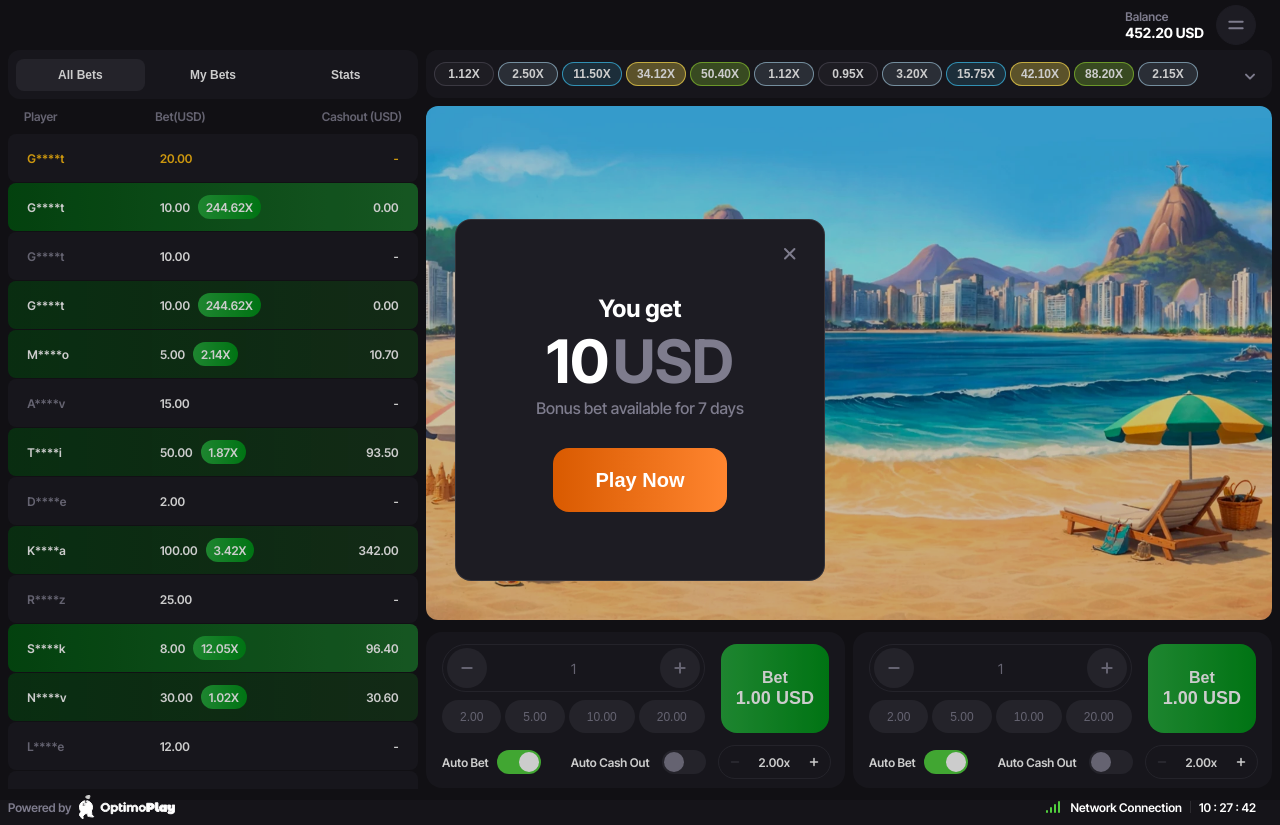
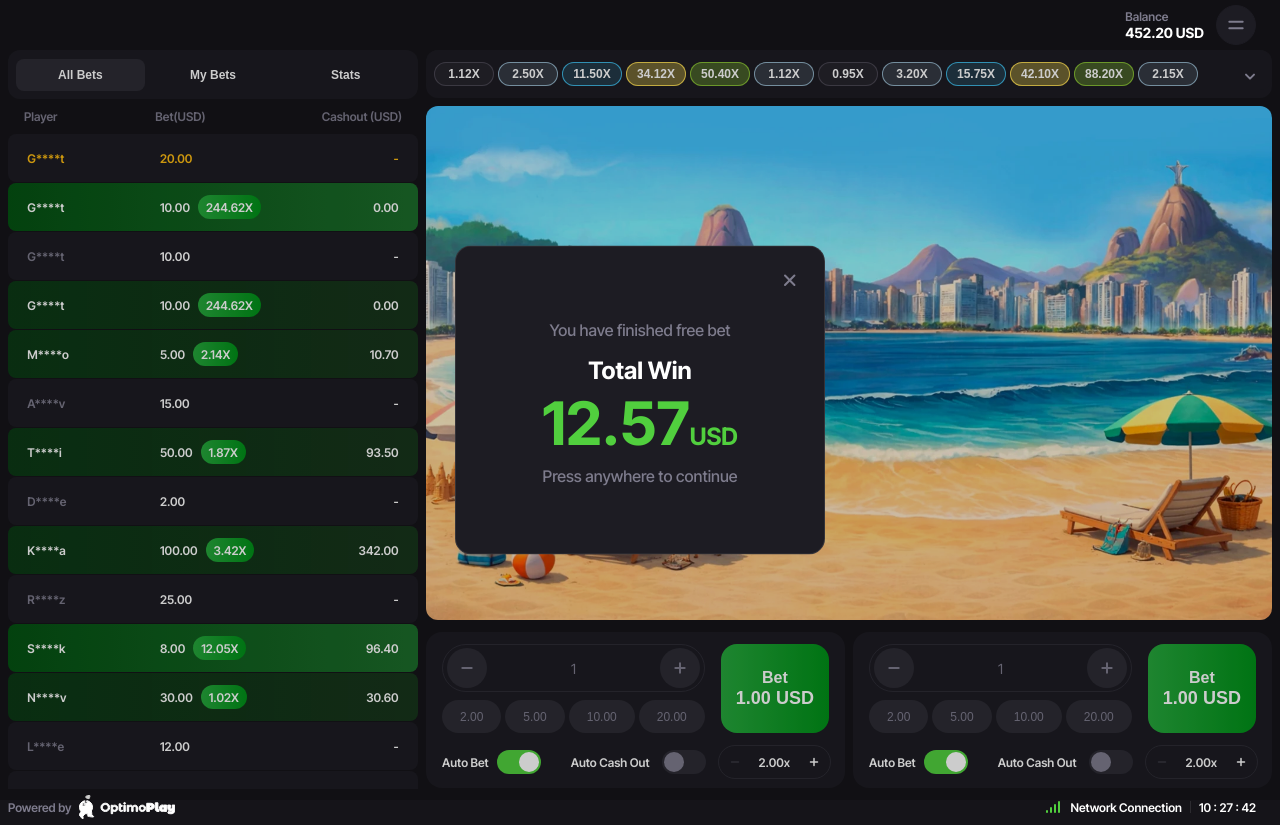
Before and after one commit to Allonos/optimogroup-task, a React (Vite) app: page / in a window 1280 px wide. Built offline with nearby package versions, Linux system fonts and the light colour scheme.

Commit message:
feat: total win modal

```diff
--- a/public/locales/en.json
+++ b/public/locales/en.json
@@ -177,5 +177,7 @@
   "serverSeed": "Server Seed",
   "meaningOfProvablyFair": "Meaning of Provably Fair",
   "youGet": "You get",
-  "bonusBetAvailableFor7Days": "Bonus bet available for 7 days"
+  "bonusBetAvailableFor7Days": "Bonus bet available for 7 days",
+  "youFinishedFreeBets": "You have finished free bet",
+  "pressAnywhereToContinue": "Press anywhere to continue"
 }
--- /dev/null
+++ b/src/components/ui/modals/totalWinModal/TotalWinModal.jsx
@@ -0,0 +1,39 @@
+import { useTranslation } from 'react-i18next';
+
+import DefaultModal from '@/components/ui/modals/DefaultModal';
+import BonusModalHeader from '@/components/ui/modals/bonusModal/components/BonusModalHeader';
+
+const TotalWinModal = ({ onClose, isOpen }) => {
+  const { t } = useTranslation();
+
+  return (
+    <DefaultModal
+      isOpen={isOpen}
+      onClose={onClose}
+      className='modal--centered'
+      style={{
+        maxWidth: 370,
+        width: '100%',
+        borderRadius: 16,
+        padding: '24px 24px 68px 24px',
+        border: '1px solid rgba(var(--line))',
+        zIndex: 100,
+      }}
+    >
+      <div className='total-win-modal-container' onClick={onClose}>
+        <BonusModalHeader onClose={onClose} />
+        <div className='total-win-modal-content'>
+          <p>{t('youFinishedFreeBets')}</p>
+          <h3 className='total-win-modal-total-win'>{t('totalWin')}</h3>
+          <div className='total-win-modal-total-win-amount'>
+            <h2>12.57</h2>
+            <span>USD</span>
+          </div>
+          <p>{t('pressAnywhereToContinue')}</p>
+        </div>
+      </div>
+    </DefaultModal>
+  );
+};
+
+export default TotalWinModal;
--- a/src/pages/HomePage.jsx
+++ b/src/pages/HomePage.jsx
@@ -5,12 +5,13 @@ import BetsListSection from '@/components/ui/sections/BetsListSection';
 import GameHeader from '@/components/ui/headers/gameHeader/GameHeader';
 import background from '@/assets/webp/background.webp';
 import GameActionsSection from '@/components/ui/sections/gameActionsSection/GameActionsSection';
-import BonusModal from '../components/ui/modals/bonusModal/BonusModal';
+import BonusModal from '@/components/ui/modals/bonusModal/BonusModal';
+import TotalWinModal from '@/components/ui/modals/totalWinModal/TotalWinModal';
 
 const HomePage = () => {
-  const [isGetBonusBet, setIsGetBonusBet] = useState(true);
+  const [isGetBonusBet, setIsGetBonusBet] = useState(false);
   const [isGetFreeBet, setGetIsFreeBet] = useState(false);
-  const [totalFreeBetWin, setTotalFreeBetWin] = useState(false);
+  const [totalFreeBetWin, setTotalFreeBetWin] = useState(true);
 
   return (
     <GameLayout>
@@ -23,8 +24,20 @@ const HomePage = () => {
         <GameActionsSection />
       </div>
 
-      <BonusModal isOpen={isGetBonusBet} onClose={() => setIsGetBonusBet(false)} type="bonus" />
-      <BonusModal isOpen={isGetFreeBet} onClose={() => setGetIsFreeBet(false)} type="free" />
+      <BonusModal
+        isOpen={isGetBonusBet}
+        onClose={() => setIsGetBonusBet(false)}
+        type='bonus'
+      />
+      <BonusModal
+        isOpen={isGetFreeBet}
+        onClose={() => setGetIsFreeBet(false)}
+        type='free'
+      />
+      <TotalWinModal
+        isOpen={totalFreeBetWin}
+        onClose={() => setTotalFreeBetWin(false)}
+      />
     </GameLayout>
   );
 };
--- a/src/styles/index.css
+++ b/src/styles/index.css
@@ -24,6 +24,7 @@
 @import "../styles/modals/freeBetModal/freeBetModal.css";
 @import "../styles/modals/pointDetailsModal/PointDetailModal.css";
 @import "../styles/modals/bonusModal/BonusModal.css";
+@import "../styles/modals/totalWinModal/TotalWinModal.css";
 
 *,
 *::before,
--- /dev/null
+++ b/src/styles/modals/totalWinModal/TotalWinModal.css
@@ -0,0 +1,47 @@
+.total-win-modal-container {
+  display: flex;
+  flex-direction: column;
+  gap: 30px;
+}
+
+.total-win-modal-content {
+  display: flex;
+  flex-direction: column;
+  gap: 16px;
+  align-items: center;
+}
+
+.total-win-modal-content p {
+  font-size: var(--body-lg);
+  line-height: 19px;
+  font-weight: 500;
+  color: rgba(var(--text-grey));
+}
+
+.total-win-modal-total-win {
+  font-size: var(--body-3xl);
+  line-height: 29px;
+  font-weight: 700;
+  color: rgba(var(--text-white));
+}
+
+.total-win-modal-total-win-amount {
+  display: flex;
+  align-items: baseline;
+}
+
+.total-win-modal-total-win-amount h2 {
+  font-size: var(--body-60);
+  line-height: 44px;
+  font-weight: 700;
+  color: rgba(var(--green));
+  text-align: end;
+}
+
+.total-win-modal-total-win-amount span {
+  font-size: var(--body-3xl);
+  line-height: 29px;
+  font-weight: 700;
+  color: rgba(var(--green));
+  text-align: end;
+}
```
